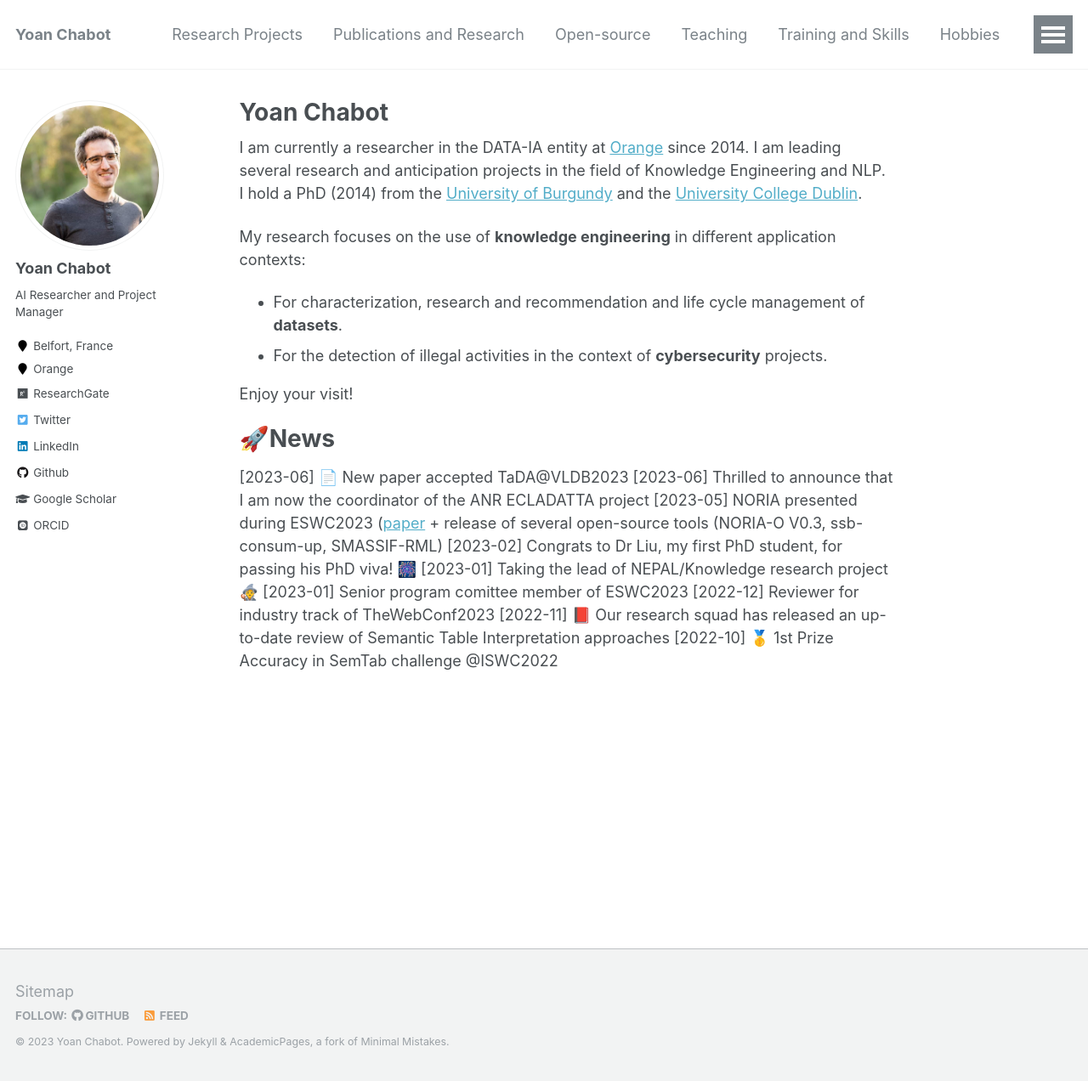
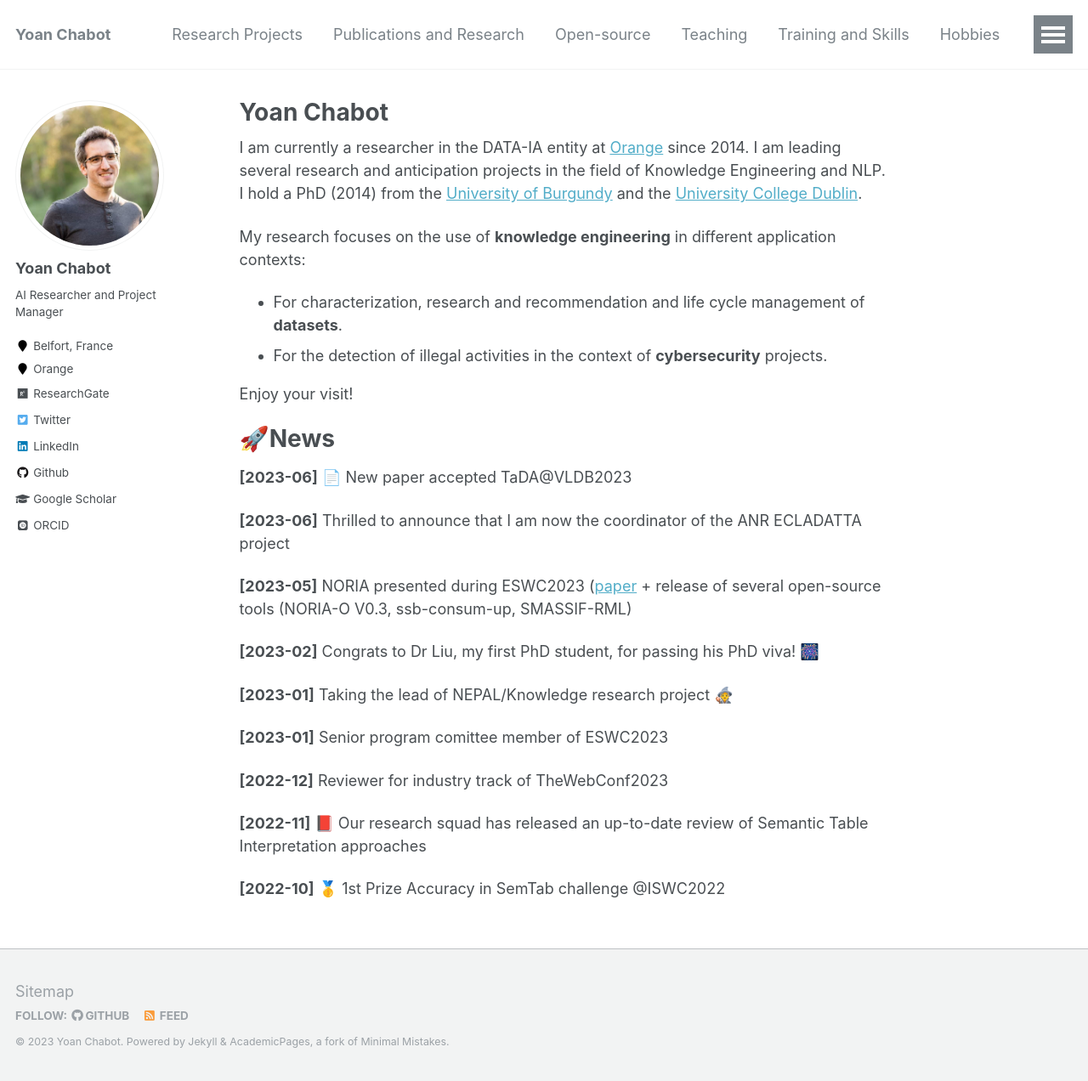
Before and after one commit to yoanchabot/yoanchabot.github.io, a Jekyll site: the page built from _pages/about.md, in a window 1280 px wide and 1272 px high. Shown: the whole window at 85% size. Built offline with Jekyll 4.4.1, drawn with Linux system fonts in a browser that asks for light colours; some web fonts are replaced.

Commit message:
Update news

```diff
--- a/_pages/about.md
+++ b/_pages/about.md
@@ -19,12 +19,20 @@
 Enjoy your visit!
 
 # 🚀News
-[2023-06] 📄 New paper accepted TaDA@VLDB2023
-[2023-06] Thrilled to announce that I am now the coordinator of the ANR ECLADATTA project
-[2023-05] NORIA presented during ESWC2023 ([paper](./publications/html#eswc_2023_a) + release of several open-source tools (NORIA-O V0.3, ssb-consum-up, SMASSIF-RML)
-[2023-02] Congrats to Dr Liu, my first PhD student, for passing his PhD viva! 🎆
-[2023-01] Taking the lead of NEPAL/Knowledge research project 🧙
-[2023-01] Senior program comittee member of ESWC2023
-[2022-12] Reviewer for industry track of TheWebConf2023
-[2022-11] 📕 Our research squad has released an up-to-date review of Semantic Table Interpretation approaches
-[2022-10] 🥇 1st Prize Accuracy in SemTab challenge @ISWC2022
+**[2023-06]** 📄 New paper accepted TaDA@VLDB2023
+
+**[2023-06]** Thrilled to announce that I am now the coordinator of the ANR ECLADATTA project
+
+**[2023-05]** NORIA presented during ESWC2023 ([paper](./publications/html#eswc_2023_a) + release of several open-source tools (NORIA-O V0.3, ssb-consum-up, SMASSIF-RML)
+
+**[2023-02]** Congrats to Dr Liu, my first PhD student, for passing his PhD viva! 🎆
+
+**[2023-01]** Taking the lead of NEPAL/Knowledge research project 🧙
+
+**[2023-01]** Senior program comittee member of ESWC2023
+
+**[2022-12]** Reviewer for industry track of TheWebConf2023
+
+**[2022-11]** 📕 Our research squad has released an up-to-date review of Semantic Table Interpretation approaches
+
+**[2022-10]** 🥇 1st Prize Accuracy in SemTab challenge @ISWC2022
```
